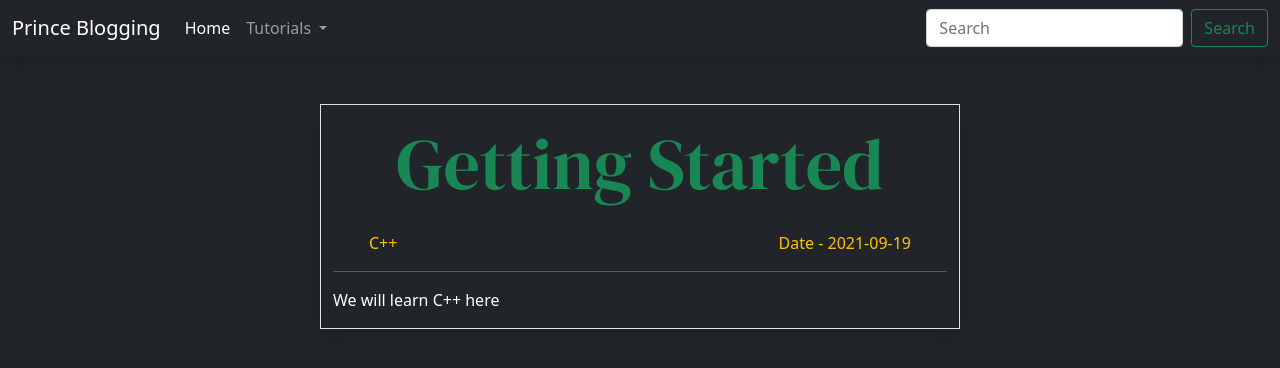
After one commit to Rishikesh-kumar-7258/Blog_site, a Flask app: page /post/1 in a window 1280 px wide. The commit adds this page. Shown: the top 368 px of the page. Run offline with Flask 2, Linux system fonts and the light colour scheme; data comes from the database, SQL or seed files in the repository.

Commit message:
Mde post page

```diff
--- a/app.py
+++ b/app.py
@@ -41,6 +41,11 @@ def admin():
 
     return render_template("adminsignin.html")
 
+@app.route("/post/<int:id>")
+def postview(id):
+    post = Post.query.filter_by(id=id).first()
+    return render_template("post.html", post=post)
+
 if __name__ == "__main__":
     db.create_all()
     app.run(debug=True, port=5000)
--- a/templates/Base.html
+++ b/templates/Base.html
@@ -8,6 +8,13 @@
     <!-- Adding bootstrap CSS -->
     <link href="https://cdn.jsdelivr.net/npm/bootstrap@5.1.1/dist/css/bootstrap.min.css" rel="stylesheet"
         integrity="sha384-F3w7mX95PdgyTmZZMECAngseQB83DfGTowi0iMjiWaeVhAn4FJkqJByhZMI3AhiU" crossorigin="anonymous">
+
+    <!-- Adding google fonts -->
+    <link rel="preconnect" href="https://fonts.googleapis.com">
+    <link rel="preconnect" href="https://fonts.gstatic.com" crossorigin>
+    <link
+        href="https://fonts.googleapis.com/css2?family=DM+Serif+Display&family=Noto+Serif:wght@700&family=Roboto+Slab:wght@900&display=swap"
+        rel="stylesheet">
     {% block title %}
 
     {% endblock title %}
--- /dev/null
+++ b/templates/post.html
@@ -0,0 +1,31 @@
+{% include 'Base.html' %}
+
+{% block title %}
+    <title>{{ post.title }} | {{ post.tag }}</title>
+{% endblock title %}
+
+{% block body %}
+    <div class="container text-white my-5 mx-a border shadow" style="width:50%;">
+        <div class="row justify-content-md-center">
+            <div class="col-12 text-center p-3 text-success">
+                <h1 style="font-family: 'DM Serif Display', serif; font-size: 72px;">{{ post.title }}</h1>
+            </div>
+        </div>
+        <div class="row justify-content-md-center">
+            <div class="col-12 d-flex justify-content-between px-5 text-warning">
+                <span>{{ post.tag }}</span>
+                <span>Date - {{ post.time.strftime("%Y-%m-%d") }}</span>
+            </div>
+        </div>
+        <div class="row justify-content-md-center">
+            <div class="col-12">
+                <hr class="hr text-white bg-white"></hr>
+            </div>
+        </div>
+        <div class="row justify-content-md-center">
+            <div class="col-12">
+                <p>{{ post.content }}</p>
+            </div>
+        </div>
+    </div>
+{% endblock body %}
```
Also changed, not shown: templates/adminsignin.html (+10 -1 lines), templates/index.html (+4 -11 lines).
